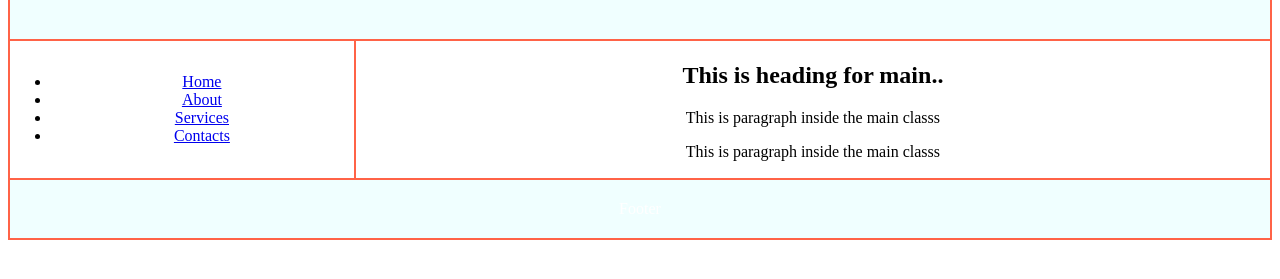
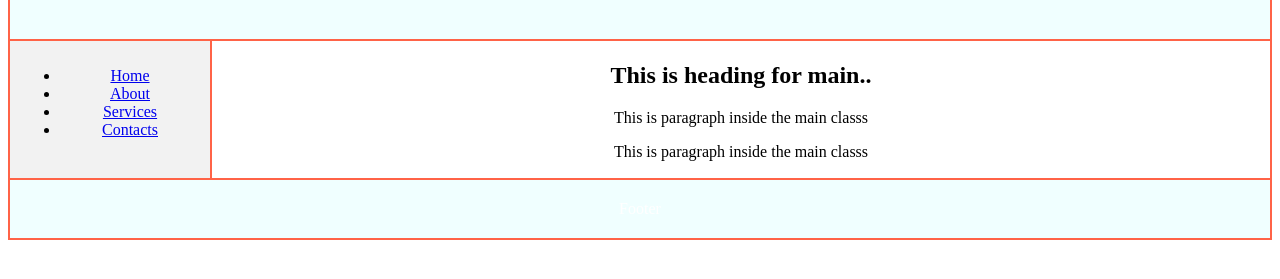
Before and after one commit to Sujay-Muramalla/WebDev_FSD_C247, a plain HTML site: page practice.html in a window 1280 px wide. Shown: the part 91-370 px from the top of the page. Drawn offline with Linux system fonts and the light colour scheme.

```diff
--- a/practice.html
+++ b/practice.html
@@ -1,42 +1,38 @@
 <!DOCTYPE html>
 <html lang="en">
   <head>
-    <meta charset="UTF-8">
-    <meta name="viewport" content="width=device-width, initial-scale=1.0">
+    <meta charset="UTF-8" />
+    <meta name="viewport" content="width=device-width, initial-scale=1.0" />
     <title>Document</title>
 
     <style>
       table {
         /*border:2px solid dodgerblue;*/
-            width:100%;
+        width: 100%;
         border-collapse: collapse;
-
       }
 
-        .header, .footer{
-            background-color:azure;
-            color:white;
-            padding:20px
-
+      .header,
+      .footer {
+        background-color: azure;
+        color: white;
+        padding: 20px;
       }
 
-
-        td{
+      td {
         text-align: center;
         border: 2px solid tomato;
       }
-        th{
+      th {
         border: 2px solid black;
       }
 
-        •	td.nav {
+      td.nav {
         width: 180px;
         background-color: #f2f2f2;
         vertical-align: top;
         padding: 10px;
       }
-
-
     </style>
   </head>
   <body>
@@ -61,7 +57,6 @@
       </tr>
       <tr>
         <td class="footer" colspan="2">Footer</td>
-
       </tr>
     </table>
   </body>
```
Also changed, not shown: class10/12112025.html (renamed from class10/12112025.txt). Lines whose indentation alone changed are shown as unchanged.
